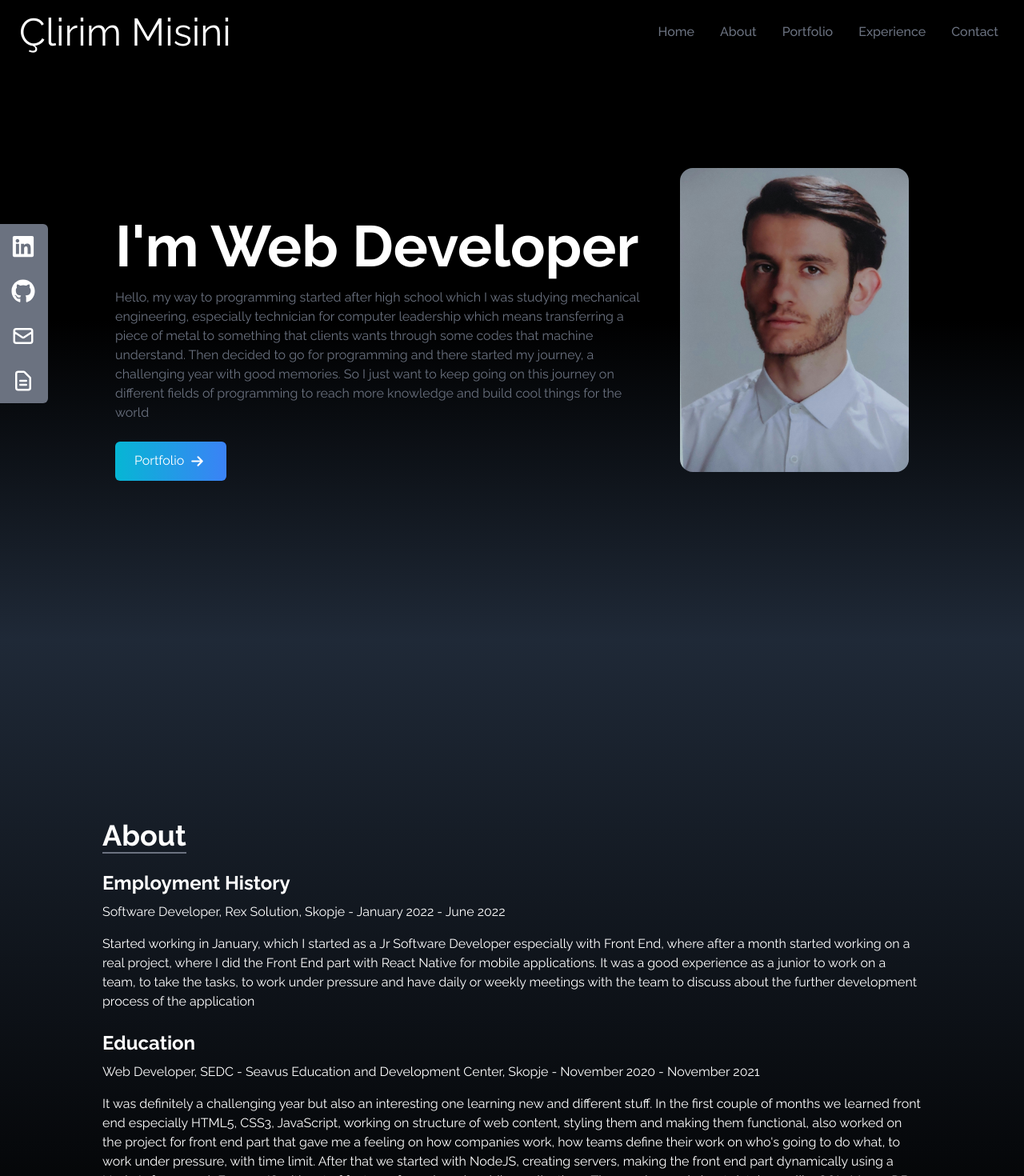
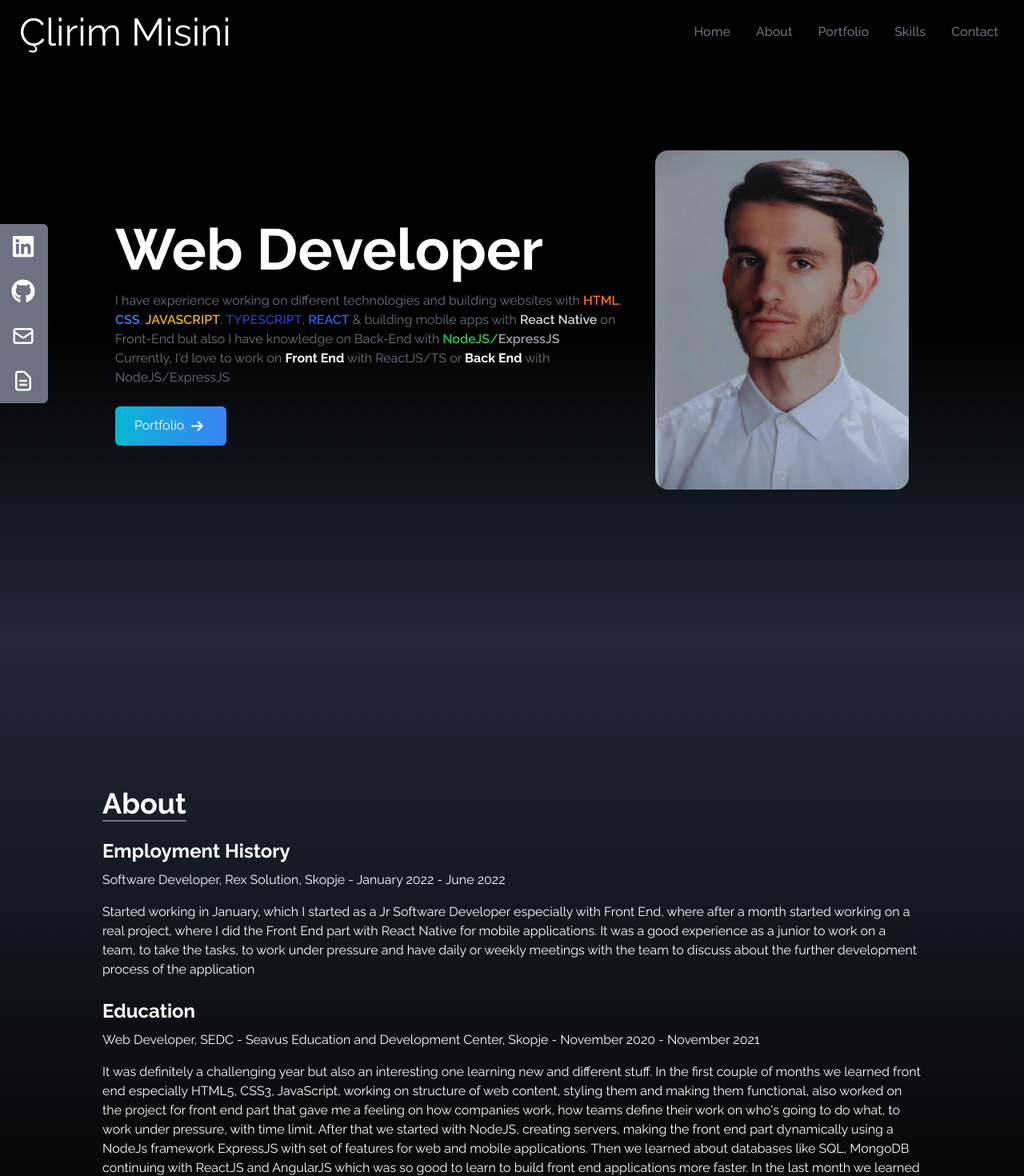
Before and after one commit to LiMi0000/portfolio, a React (Create React App) app: page / in a window 1280 px wide. Shown: the top 1470 px of the page at 80% size. Built offline with nearby package versions, Linux system fonts and the light colour scheme; the HTML template or start-up script is replaced by a standard one.

Commit message:
styling changes - responsive bugs - fixed

```diff
--- a/src/assets/index.js
+++ b/src/assets/index.js
@@ -11,7 +11,7 @@ export { default as expressjs } from './expressjs.png';
 export { default as sass } from './sass.png';
 export { default as angularjs } from './angularjs.png';
 export { default as mongodb } from './mongodb.png';
-export { default as gitlab } from './gitlab.png';
+export { default as typescript } from './typescript.png';
 // portfolio
 export { default as ytClone } from './portfolio/ytClone.jpg';
 export { default as adminDashboard } from './portfolio/adminDashboard.jpg';
--- a/src/components/About.jsx
+++ b/src/components/About.jsx
@@ -4,10 +4,10 @@ const About = () => {
   return (
     <div
       name="about"
-      className="h-screen w-full bg-gradient-to-b  from-gray-800  to-black text-white"
+      className="md:h-screen w-full bg-gradient-to-b  from-gray-800  to-black text-white"
     >
       <div className="max-w-screen-lg mx-auto flex flex-col justify-center w-full h-full">
-        <div className="mt-40">
+        <div className="mt-20">
           <p className="text-4xl font-bold inline border-b-2 border-gray-500">
             About
           </p>
--- a/src/components/Experience.jsx
+++ b/src/components/Experience.jsx
@@ -5,11 +5,11 @@ import { technologies } from '../constants/technologies';
 const Experience = () => {
   return (
     <div
-      name="experience"
+      name="skills"
       className="w-full bg-gradient-to-b from-gray-800 to-black md:h-screen"
     >
       <div className="max-w-screen-lg mx-auto p-4 flex flex-col justify-center w-full h-full text-white">
-        <div className="">
+        <div className="mt-10">
           <p className="text-4xl font-bold inline border-b-2 border-gray-500">
             Skills
           </p>
--- a/src/components/Home.jsx
+++ b/src/components/Home.jsx
@@ -11,19 +11,28 @@ const Home = () => {
       className="h-screen w-full bg-gradient-to-b from-black via-black to-gray-800"
     >
       <div className="max-w-screen-lg mx-auto flex flex-col items-center justify-center h-full px-4 md:flex-row">
-        <div className="flex flex-col justify-center h-full mt-20 mr-10">
+        <div className="flex flex-col justify-center h-full mt-10 mr-10">
           <h2 className="text-4xl sm:text-7xl font-bold text-white ">
-            I'm Web Developer
+            Web Developer
           </h2>
-          <p className="text-gray-500 py-4 max-w-4xl">
-            Hello, my way to programming started after high school which I was
-            studying mechanical engineering, especially technician for computer
-            leadership which means transferring a piece of metal to something
-            that clients wants through some codes that machine understand. Then
-            decided to go for programming and there started my journey, a
-            challenging year with good memories. So I just want to keep going on
-            this journey on different fields of programming to reach more
-            knowledge and build cool things for the world
+          <p className="text-gray-500 py-4 max-w-3xl">
+            I have experience working on different technologies and building
+            websites with{' '}
+            <span className="text-orange-500 font-semibold">HTML</span>,
+            <span className="text-blue-500 font-semibold"> CSS</span>,
+            <span className="text-yellow-500 font-semibold"> JAVASCRIPT</span>,
+            <span className="text-blue-800 font-semibold"> TYPESCRIPT</span>,
+            <span className="text-blue-600 font-semibold"> REACT</span> &
+            building mobile apps with{' '}
+            <span className="text-gray-300 font-semibold">React Native</span> on
+            Front-End but also I have knowledge on Back-End with
+            <span className="text-green-500 font-semibold"> NodeJS/</span>
+            <span className="text-gray-400 font-semibold">ExpressJS</span>
+            <br />
+            Currently, I'd love to work on{' '}
+            <span className="font-bold text-white">Front End</span> with
+            ReactJS/TS or <span className="font-bold text-white">Back End</span>{' '}
+            with NodeJS/ExpressJS
           </p>
 
           <div>
--- a/src/components/Portfolio.jsx
+++ b/src/components/Portfolio.jsx
@@ -9,14 +9,14 @@ const Portfolio = () => {
       className="w-full bg-gradient-to-b from-black to-gray-800 md:h-screen"
     >
       <div className="max-w-screen-lg p-4 mx-auto flex flex-col justify-center w-full h-full">
-        <div className="mt-32">
+        <div className="mt-10">
           <p className="text-4xl text-white font-bold inline border-b-2 border-gray-500">
             Portfolio
           </p>
           <p className="py-6 text-white">Check out some of my work</p>
         </div>
 
-        <div className="grid sm:grid-cols-2 md:grid-cols-3 gap-8 px-12 sm:px-0">
+        <div className=" grid sm:grid-cols-2 md:grid-cols-3 gap-8 px-12 sm:px-2">
           {portfolios.map(({ id, src, demo, code }) => (
             <div key={id} className="shadow-md shadow-gray-600 rounded-lg">
               <img
--- a/src/constants/links.js
+++ b/src/constants/links.js
@@ -13,7 +13,7 @@ export const links = [
   },
   {
     id: 4,
-    link: 'experience',
+    link: 'skills',
   },
   {
     id: 5,
--- a/src/constants/technologies.js
+++ b/src/constants/technologies.js
@@ -10,7 +10,7 @@ import {
   sass,
   angularjs,
   mongodb,
-  gitlab,
+  typescript,
 } from '../assets';
 
 export const technologies = [
@@ -46,44 +46,44 @@ export const technologies = [
   },
   {
     id: 6,
+    src: typescript,
+    title: 'TypeScript',
+    style: 'shadow-blue-900',
+  },
+  {
+    id: 7,
     src: node,
     title: 'NodeJS',
     style: 'shadow-green-500',
   },
   {
-    id: 7,
+    id: 8,
     src: expressjs,
     title: 'ExpressJS',
     style: 'shadow-gray-400',
   },
   {
-    id: 8,
+    id: 9,
     src: react,
     title: 'React',
     style: 'shadow-blue-600',
   },
   {
-    id: 9,
+    id: 10,
     src: angularjs,
     title: 'Angular',
     style: 'shadow-red-500',
   },
   {
-    id: 10,
+    id: 11,
     src: mongodb,
     title: 'MongoDB',
     style: 'shadow-green-500',
   },
   {
-    id: 11,
+    id: 12,
     src: github,
     title: 'Github',
     style: 'shadow-gray-500',
   },
-  {
-    id: 12,
-    src: gitlab,
-    title: 'Gitlab',
-    style: 'shadow-orange-400',
-  },
 ];
```
Also changed, not shown: src/assets/gitlab.png (deleted), src/assets/typescript.png (added).
